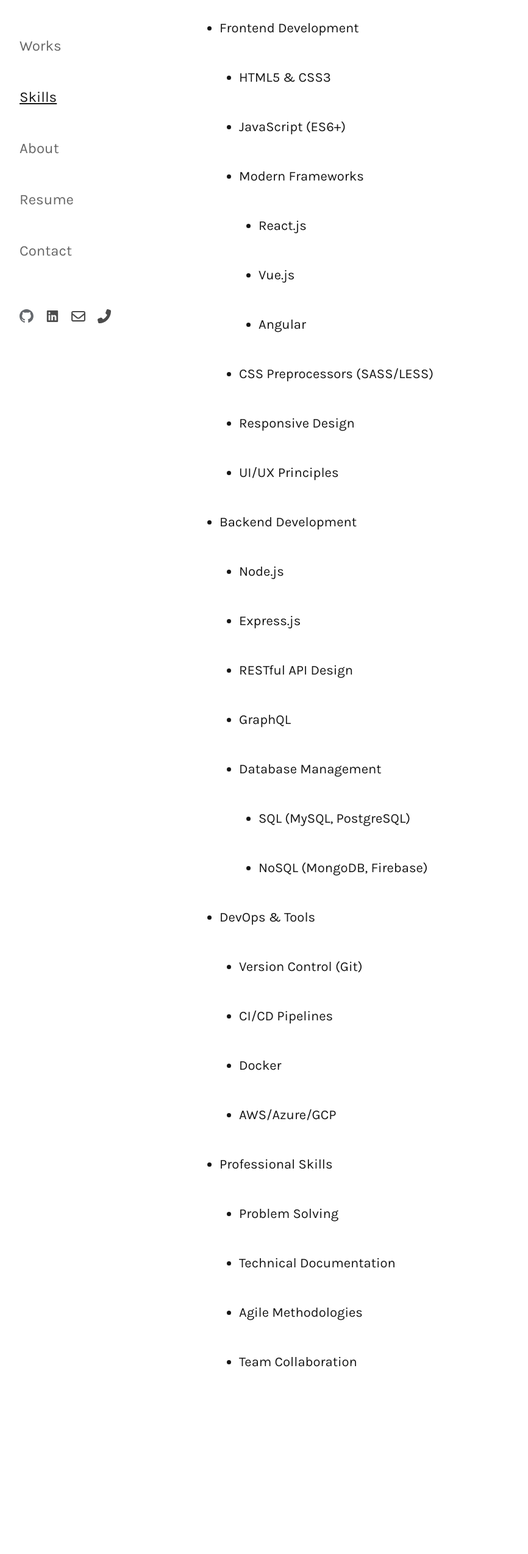
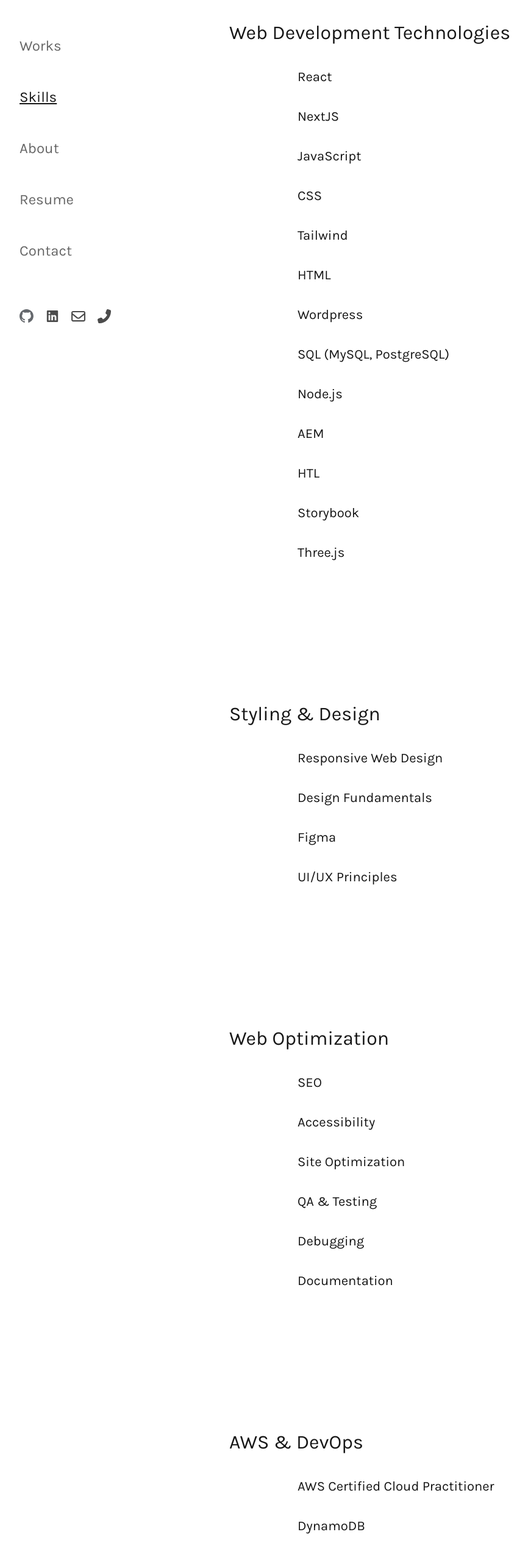
Before and after one commit to K-Zimny/portfolio4, a Next.js app: page /skills in a window 1280 px wide. Shown: the part 158-2706 px from the top of the page at 61% size, without its empty margins (80-946 px from the left). Before the commit the page ends 2591 px from the top, so only its background shows below. Built offline with nearby package versions, Linux system fonts and the light colour scheme.

Commit message:
Updates Skills section.

```diff
--- a/src/app/skills/page.js
+++ b/src/app/skills/page.js
@@ -1,64 +1,12 @@
 import PageHeader from "@/components/pageheader/PageHeader";
+import Skills from "@/components/skills/Skills";
 
 export default function skills() {
   return (
     <>
       <PageHeader title="Skills" />
 
-      <ul>
-        <li>
-          Frontend Development
-          <ul>
-            <li>HTML5 & CSS3</li>
-            <li>JavaScript (ES6+)</li>
-            <li>
-              Modern Frameworks
-              <ul>
-                <li>React.js</li>
-                <li>Vue.js</li>
-                <li>Angular</li>
-              </ul>
-            </li>
-            <li>CSS Preprocessors (SASS/LESS)</li>
-            <li>Responsive Design</li>
-            <li>UI/UX Principles</li>
-          </ul>
-        </li>
-        <li>
-          Backend Development
-          <ul>
-            <li>Node.js</li>
-            <li>Express.js</li>
-            <li>RESTful API Design</li>
-            <li>GraphQL</li>
-            <li>
-              Database Management
-              <ul>
-                <li>SQL (MySQL, PostgreSQL)</li>
-                <li>NoSQL (MongoDB, Firebase)</li>
-              </ul>
-            </li>
-          </ul>
-        </li>
-        <li>
-          DevOps & Tools
-          <ul>
-            <li>Version Control (Git)</li>
-            <li>CI/CD Pipelines</li>
-            <li>Docker</li>
-            <li>AWS/Azure/GCP</li>
-          </ul>
-        </li>
-        <li>
-          Professional Skills
-          <ul>
-            <li>Problem Solving</li>
-            <li>Technical Documentation</li>
-            <li>Agile Methodologies</li>
-            <li>Team Collaboration</li>
-          </ul>
-        </li>
-      </ul>
+      <Skills />
     </>
   );
 }
--- /dev/null
+++ b/src/components/skills/Skills.jsx
@@ -0,0 +1,25 @@
+import style from "./skills.module.css";
+import skillsData from "@/data/skills.json";
+
+export default function Skills() {
+  return (
+    <>
+      {skillsData.map((category) => {
+        return (
+          <section className={style.category} key={category.title}>
+            <h2>{category.title}</h2>
+            <ul>
+              {category.items.map((item) => {
+                return (
+                  <li className={style.skill} key={item}>
+                    {item}
+                  </li>
+                );
+              })}
+            </ul>
+          </section>
+        );
+      })}
+    </>
+  );
+}
--- /dev/null
+++ b/src/components/skills/skills.module.css
@@ -0,0 +1,10 @@
+.category {
+  margin-bottom: calc(var(--space_lg) * 2);
+  margin-left: var(--space_md);
+}
+
+.skill {
+  list-style: none;
+  margin: var(--space_sm);
+  margin-left: var(--space_lg);
+}
--- /dev/null
+++ b/src/data/skills.json
@@ -0,0 +1,108 @@
+[
+  {
+    "title": "Web Development Technologies",
+    "items": [
+      "React",
+      "NextJS",
+      "JavaScript",
+      "CSS",
+      "Tailwind",
+      "HTML",
+      "Wordpress",
+      "SQL (MySQL, PostgreSQL)",
+      "Node.js",
+      "AEM",
+      "HTL",
+      "Storybook",
+      "Three.js"
+    ]
+  },
+  {
+    "title": "Styling & Design",
+    "items": [
+      "Responsive Web Design",
+      "Design Fundamentals",
+      "Figma",
+      "UI/UX Principles"
+    ]
+  },
+  {
+    "title": "Web Optimization",
+    "items": [
+      "SEO",
+      "Accessibility",
+      "Site Optimization",
+      "QA & Testing",
+      "Debugging",
+      "Documentation"
+    ]
+  },
+  {
+    "title": "AWS & DevOps",
+    "items": [
+      "AWS Certified Cloud Practitioner",
+      "DynamoDB",
+      "Amplify",
+      "API Gateway",
+      "Lambda",
+      "Vercel",
+      "AWS",
+      "Dreamhost",
+      "Small, Medium, and Large-Scale Deployments"
+    ]
+  },
+  {
+    "title": "Embedded Systems & Electronics",
+    "items": [
+      "C/C++",
+      "Python",
+      "Arduino",
+      "Raspberry Pi",
+      "G-code",
+      "Electronics Prototyping",
+      "3D Printing",
+      "CAD (Fusion360)"
+    ]
+  },
+  {
+    "title": "Artificial Intelligence Usage",
+    "items": [
+      "Enhancing Development Efficiency",
+      "Problem Solving",
+      "Architectural Solutions"
+    ]
+  },
+  {
+    "title": "Tools & Security",
+    "items": [
+      "Git (GitHub, GitLab)",
+      "Bitbucket",
+      "npm",
+      "yarn",
+      "Maven",
+      "CLI",
+      "CompTIA Security+ Certified"
+    ]
+  },
+  {
+    "title": "Technical Proficiencies",
+    "items": ["Algorithms", "APIs", "Ecommerce"]
+  },
+  {
+    "title": "Methodologies & Collaboration",
+    "items": [
+      "Agile Methodologies",
+      "Team Collaboration",
+      "Customer & Client Relationships"
+    ]
+  },
+  {
+    "title": "Soft Skills",
+    "items": [
+      "Excellent Communication",
+      "Critical Thinking & Reflection",
+      "Strategic Planning & Organization",
+      "Professionalism & Passion"
+    ]
+  }
+]
```
